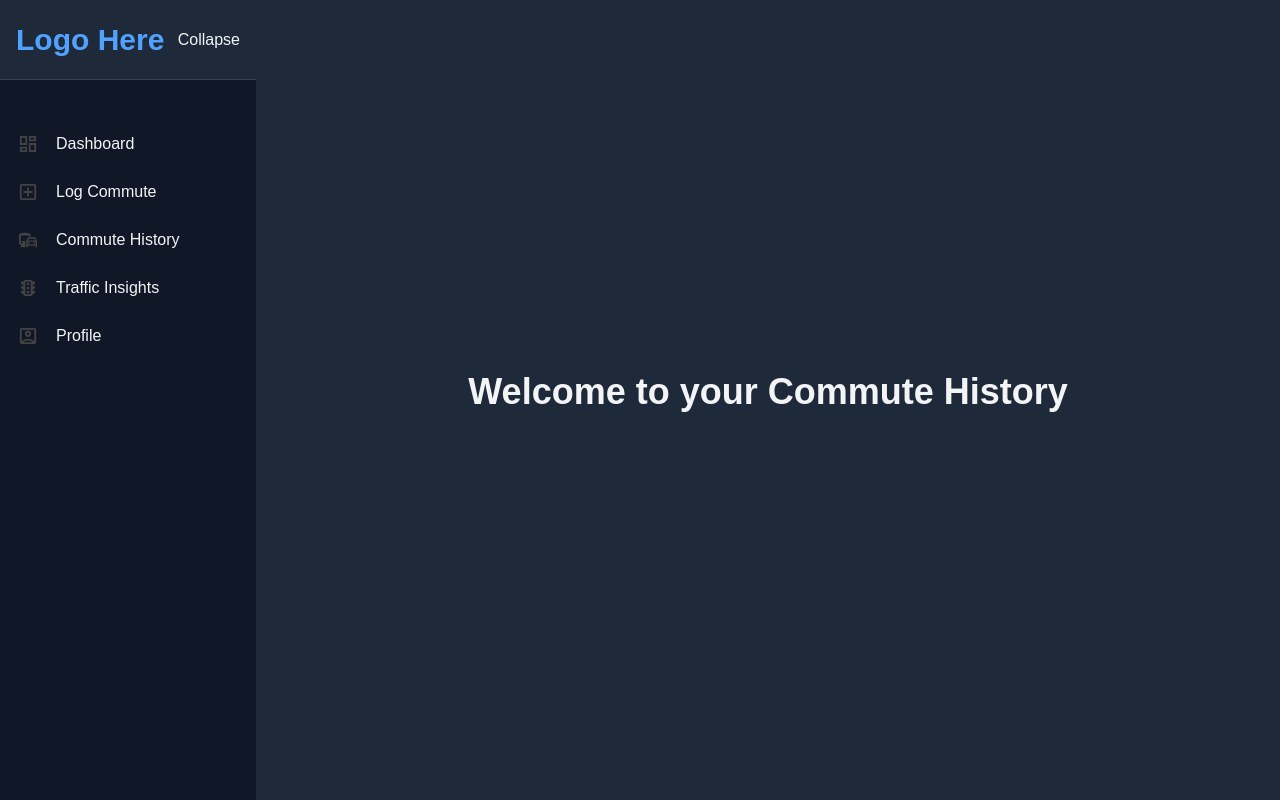
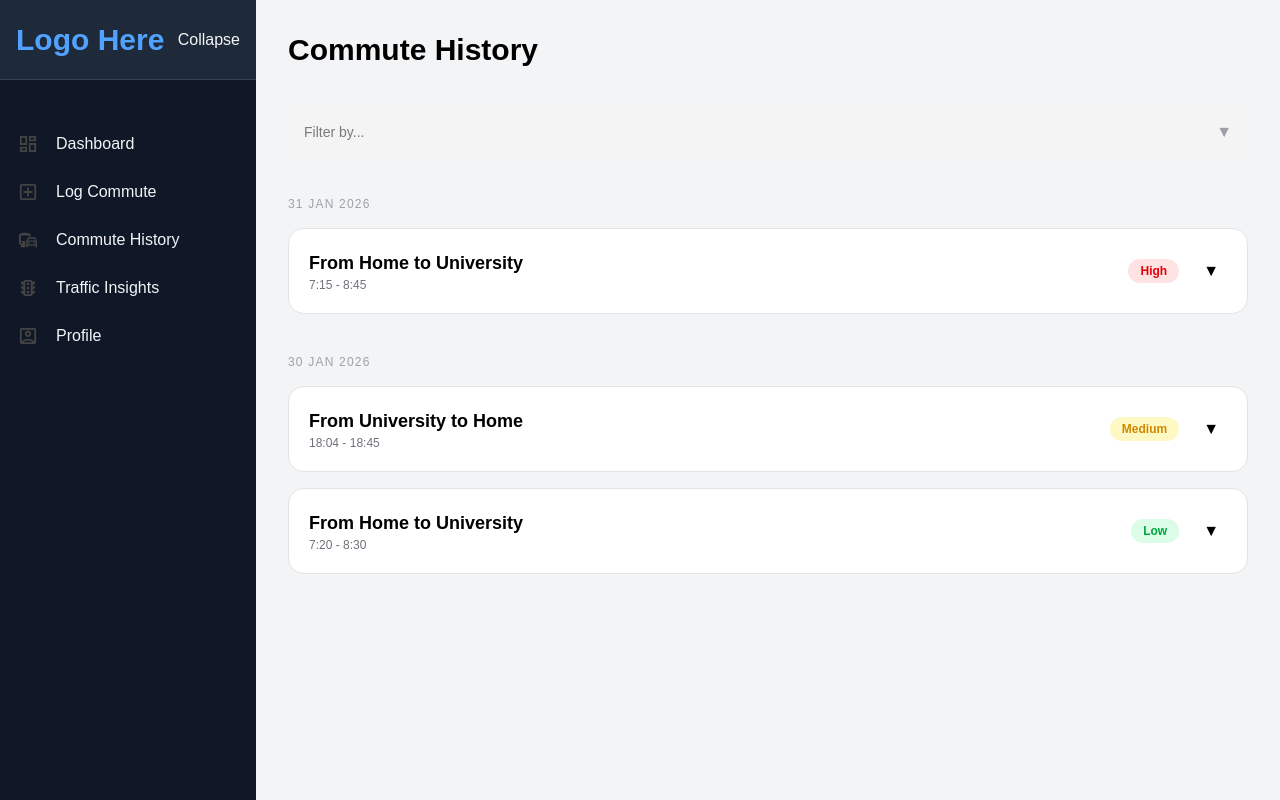
Before and after one commit to frhOrcasitas/commute_pro, a Next.js app: page /commute_history in a window 1280 px wide. Built offline with nearby package versions, Linux system fonts and the light colour scheme.

Commit message:
added commute history

```diff
--- a/app/(protected)/commute_history/page.js
+++ b/app/(protected)/commute_history/page.js
@@ -1,13 +1,140 @@
-import Image from "next/image";
-import Link from "next/link";
+"use client";
 
-function commute_history() {
+import { useState } from "react";
 
-    return (
-        <main className="flex min-h-screen flex-col items-center justify-center bg-gray-800 text-gray-100">
-            <h1 className="text-4xl font-bold mb-4">Welcome to your Commute History</h1>
-        </main>
-    )
+const fakeCommutes = [
+  {
+    id: 1,
+    date: "31 Jan 2026",
+    startTime: "7:15",
+    endTime: "8:45",
+    duration: 90,
+    start: "Home",
+    end: "University",
+    traffic: "High",
+    notes: "Heavy jam near highway.",
+  },
+  {
+    id: 2,
+    date: "30 Jan 2026",
+    startTime: "18:04",
+    endTime: "18:45",
+    duration: 41,
+    start: "University",
+    end: "Home",
+    traffic: "Medium",
+    notes: "",
+  },
+  {
+    id: 3,
+    date: "30 Jan 2026",
+    startTime: "7:20",
+    endTime: "8:30",
+    duration: 70,
+    start: "Home",
+    end: "University",
+    traffic: "Low",
+    notes: "",
+  },
+];
+
+const trafficStyles = {
+  Low: "bg-green-100 text-green-600",
+  Medium: "bg-yellow-100 text-yellow-600",
+  High: "bg-red-100 text-red-600",
+};
+
+export default function CommuteHistory() {
+  const [openId, setOpenId] = useState(null);
+
+  // Group by date
+  const grouped = fakeCommutes.reduce((acc, commute) => {
+    acc[commute.date] = acc[commute.date] || [];
+    acc[commute.date].push(commute);
+    return acc;
+  }, {});
+
+  return (
+    <div className="p-8 space-y-10 text-black">
+      <h1 className="text-3xl font-bold">Commute History</h1>
+
+      {/* Filter (UI only for now) */}
+      <div className="flex justify-between items-center bg-zinc-100 rounded-xl px-4 py-3">
+        <input
+          placeholder="Filter by..."
+          className="bg-transparent outline-none text-sm w-full"
+        />
+        <span className="text-zinc-400">▼</span>
+      </div>
+
+      {/* Date Groups */}
+      {Object.keys(grouped).map((date) => (
+        <div key={date} className="space-y-4">
+          <h3 className="text-xs uppercase tracking-widest text-zinc-400">
+            {date}
+          </h3>
+
+          {grouped[date].map((commute) => {
+            const isOpen = openId === commute.id;
+
+            return (
+              <div
+                key={commute.id}
+                className="bg-white rounded-2xl border border-zinc-200 p-5 transition-all duration-300 hover:shadow-md"
+              >
+                {/* Header */}
+                <div
+                  onClick={() =>
+                    setOpenId(isOpen ? null : commute.id)
+                  }
+                  className="flex justify-between items-center cursor-pointer"
+                >
+                  <div>
+                    <h2 className="font-bold text-lg">
+                      From {commute.start} to {commute.end}
+                    </h2>
+                    <p className="text-xs text-zinc-500">
+                      {commute.startTime} - {commute.endTime}
+                    </p>
+                  </div>
+
+                  <div className="flex items-center gap-4">
+                    <span
+                      className={`px-3 py-1 rounded-full text-xs font-semibold ${trafficStyles[commute.traffic]}`}
+                    >
+                      {commute.traffic}
+                    </span>
+
+                    <button className="p-2 rounded-full hover:bg-zinc-100 transition">
+                      {isOpen ? "▲" : "▼"}
+                    </button>
+                  </div>
+                </div>
+
+                {/* Expandable Section */}
+                <div
+                  className={`transition-all duration-300 overflow-hidden ${
+                    isOpen ? "max-h-96 mt-4" : "max-h-0"
+                  }`}
+                >
+                  <div className="grid grid-cols-2 gap-6 text-sm text-zinc-700">
+                    <div>
+                      <p><strong>Duration:</strong> {commute.duration} min</p>
+                      <p><strong>Starting Point:</strong> {commute.start}</p>
+                      <p><strong>Ending Point:</strong> {commute.end}</p>
+                    </div>
+
+                    <div>
+                      <p><strong>Traffic:</strong> {commute.traffic}</p>
+                      <p><strong>Notes:</strong> {commute.notes || "—"}</p>
+                    </div>
+                  </div>
+                </div>
+              </div>
+            );
+          })}
+        </div>
+      ))}
+    </div>
+  );
 }
-
-export default commute_history;
```
